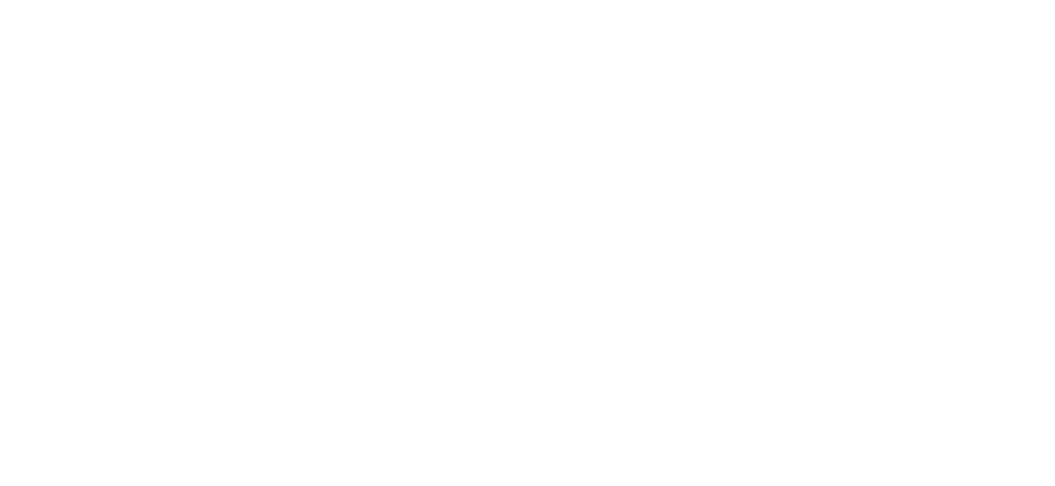
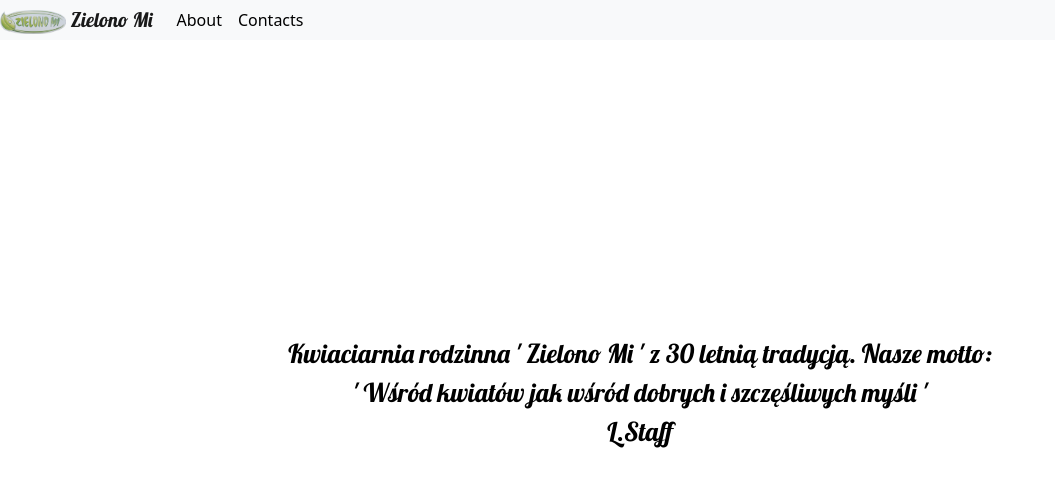
Before and after one commit to chelmkwiaty/zielonoMi, a React (Create React App) app: page /About in a window 1280 px wide. Shown: the top 486 px of the page, without its empty margins (0-1055 px from the left). Built offline with nearby package versions, Linux system fonts and the light colour scheme.

Commit message:
nav menu component added, page About created

```diff
--- a/package.json
+++ b/package.json
@@ -6,6 +6,7 @@
     "@testing-library/jest-dom": "^5.14.1",
     "@testing-library/react": "^11.2.7",
     "@testing-library/user-event": "^12.8.3",
+    "bootstrap": "^5.0.1",
     "i18next": "^20.3.2",
     "i18next-browser-languagedetector": "^6.1.2",
     "react": "^17.0.2",
@@ -13,6 +14,7 @@
     "react-i18next": "^11.11.0",
     "react-router-dom": "^5.2.0",
     "react-scripts": "4.0.3",
+    "reactstrap": "^8.9.0",
     "web-vitals": "^1.1.2"
   },
   "scripts": {
--- a/src/App.css
+++ b/src/App.css
@@ -7,15 +7,9 @@
   pointer-events: none;
 }
 
-/* @media (prefers-reduced-motion: no-preference) {
-  .App-logo {
-    animation: App-logo-spin infinite 20s linear;
-  }
-} */
-
 .App-header {
   background-color: white;
-  min-height: 100vh;
+  min-height: 90vh;
   display: flex;
   flex-direction: column;
   align-items: center;
@@ -24,21 +18,36 @@
   color: black;
 }
 
-.App-link {
-  color: #61dafb;
+.text {
+    font-family: "Lobster-Regular";
 }
-
-/* @keyframes App-logo-spin {
-  from {
-    transform: rotate(0deg);
-  }
-  to {
-    transform: rotate(360deg);
-  }
+/*menu component */
+.menuLogo{
+  height: 3vmin;
+}
+.navbar-brand{
+  margin-left: 0;
+  margin-right: 1rem;
+}
+/* About component */
+.about {
+  min-height: 90vh;
+  display: flex;
+  flex-direction: column;
+  align-items: center;
+  justify-content: center;
+  font-size: calc(10px + 2vmin);
+  color: black;
+}
+.link {
+  color: black;
+  padding-top: 5px;
+  padding-right: .5rem;
+  padding-left: .5rem;
+  justify-content: center;
+  text-decoration: none;
+}
+/* .nav-link {
+  padding: .5rem 1rem;
+  display: inline !important;
 } */
-.textLogo {
-  @font-face {
-    font-family: Lobster-Regular;
-    src: url("../src/fonts/Lobster-Regular.ttf") format('ttf');
-  }
-}
--- a/src/App.js
+++ b/src/App.js
@@ -1,16 +1,19 @@
 import React from 'react';
 import {BrowserRouter as Router, Switch, Route} from 'react-router-dom'
 import Home from './pages/Home'
+import Menu from '../src/components/Menu'
+import About from '../src/pages/About';
 import './App.css';
 
 function App() {
   return (
      <Router>
     <div className="App">
+    <Menu/>
     <Switch>
     <Route path="/" exact component={Home}/>
-    {/* <Route path="/Gallery" component={Gallery}/>
-    <Route path="/Contacts" component={Contacts}/>
+    <Route path="/About" component={About}/>
+      {/*<Route path="/Contacts" component={Contacts}/>
     <Route path="/FamilyGallery" component={FamilyGallery}/> */}
 
     </Switch>
--- /dev/null
+++ b/src/components/Menu.js
@@ -0,0 +1,51 @@
+import React, { useState } from 'react';
+import 'bootstrap/dist/css/bootstrap.min.css';
+import {useTranslation} from "react-i18next";
+import '../trans/i18n'
+import {
+    Collapse,
+    Navbar,
+    NavbarToggler,
+    NavbarBrand,
+    Nav,
+    NavItem,
+  } from 'reactstrap';
+import {Link} from 'react-router-dom'
+import logo from '../img/logo.png'
+
+
+
+const Menu = () => {
+
+const styleNavbar = {
+    paddingTop: "0px",
+    paddingBottom: "0px"
+}
+
+const { t } = useTranslation();
+
+const [isOpen, setIsOpen] = useState(false);
+
+const toggle = () => setIsOpen(!isOpen);
+
+return(
+<div>
+      <Navbar color="light" light expand="md" style={styleNavbar}>
+
+        <NavbarBrand href="/" className="text"> <img className="menuLogo" src={logo} alt="logo"/> Zielono Mi</NavbarBrand>
+        <NavbarToggler onClick={toggle} />
+        <Collapse isOpen={isOpen} navbar>
+          <Nav className="me-auto" navbar>
+            <NavItem>
+             <Link className="link" to="/About">About</Link>
+              </NavItem>
+            <NavItem>
+            <Link className="link" to="/Contacts">Contacts</Link>
+            </NavItem>
+          </Nav>
+        </Collapse>
+      </Navbar>
+    </div>
+)
+}
+export default Menu;
--- a/src/index.css
+++ b/src/index.css
@@ -6,3 +6,9 @@
   -webkit-font-smoothing: antialiased;
   -moz-osx-font-smoothing: grayscale;
 }
+@font-face {
+  font-family: "Lobster-Regular";
+  src: local("Lobster-Regular"),
+   url("../src/fonts/Lobster-Regular.ttf") format("truetype");
+  font-weight: bold;
+  }
--- a/src/index.js
+++ b/src/index.js
@@ -4,6 +4,7 @@
 import App from './App';
 import reportWebVitals from './reportWebVitals';
 import './fonts/Lobster-Regular.ttf'
+import 'bootstrap/dist/css/bootstrap.min.css';
 
 ReactDOM.render(
   <React.StrictMode>
--- /dev/null
+++ b/src/pages/About.js
@@ -0,0 +1,13 @@
+import React from "react"
+
+const About = () => {
+
+    return(
+
+    <div className="about">
+        <p className="text">Kwiaciarnia rodzinna ' Zielono Mi ' z 30 letnią tradycją. Nasze motto:<br/>
+' Wśród kwiatów jak wśród dobrych i szczęśliwych myśli '<br/> L.Staff</p>
+    </div>
+    )
+}
+export default About;
--- a/src/pages/Home.js
+++ b/src/pages/Home.js
@@ -2,6 +2,7 @@
 import logo from '../img/logo.png';
 import {useTranslation} from "react-i18next";
 import '../trans/i18n'
+
 const Home = (props) => {
 
   const { t } = useTranslation();
@@ -9,11 +10,11 @@
   return (
     <div className="App">
       <header className="App-header">
-     <p className="textLogo">
+     <p className="text">
         Kwiaciarnia
         </p>
         <img src={logo} className="App-logo" alt="logo" />
-        <p className="textLogo">
+        <p className="text">
         ' Wśród kwiatów jak wśród dobrych i szczęśliwych myśli ' L.Staff
         </p>
       </header>
```
Also changed, not shown: 1 other file (tests, documents, lock files or other folders).
